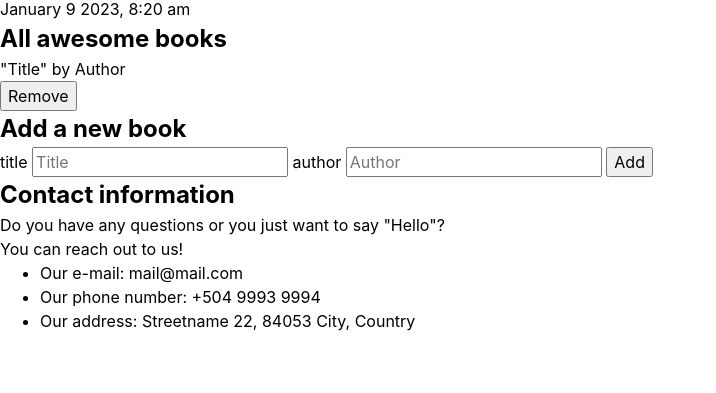
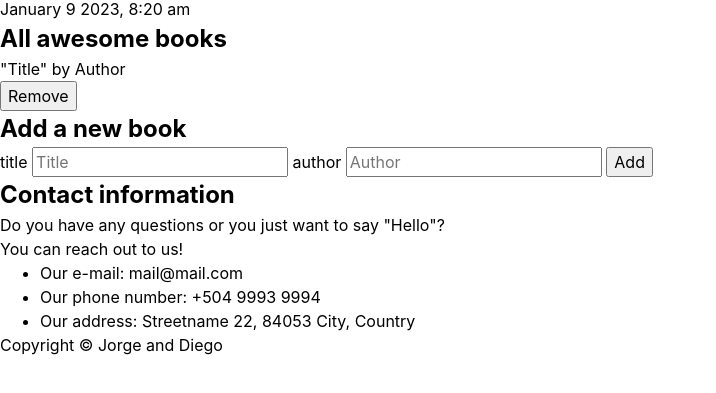
Before and after one commit to jorgeabrahan/awesome-books, a website: page index.html in a window 1280 px wide. Shown: the part 81-474 px from the top of the page, without its empty margins (0-716 px from the left). Drawn offline with Linux system fonts and the light colour scheme.

Commit message:
Create footer html

```diff
--- a/index.html
+++ b/index.html
@@ -45,6 +45,10 @@
         <li>Our address: Streetname 22, 84053 City, Country</li>
       </ul>
     </section>
+
+    <footer>
+      <p>Copyright &copy; Jorge and Diego</p>
+    </footer>
   </body>
   <script src="./js/app.js"></script>
 </html>
```
